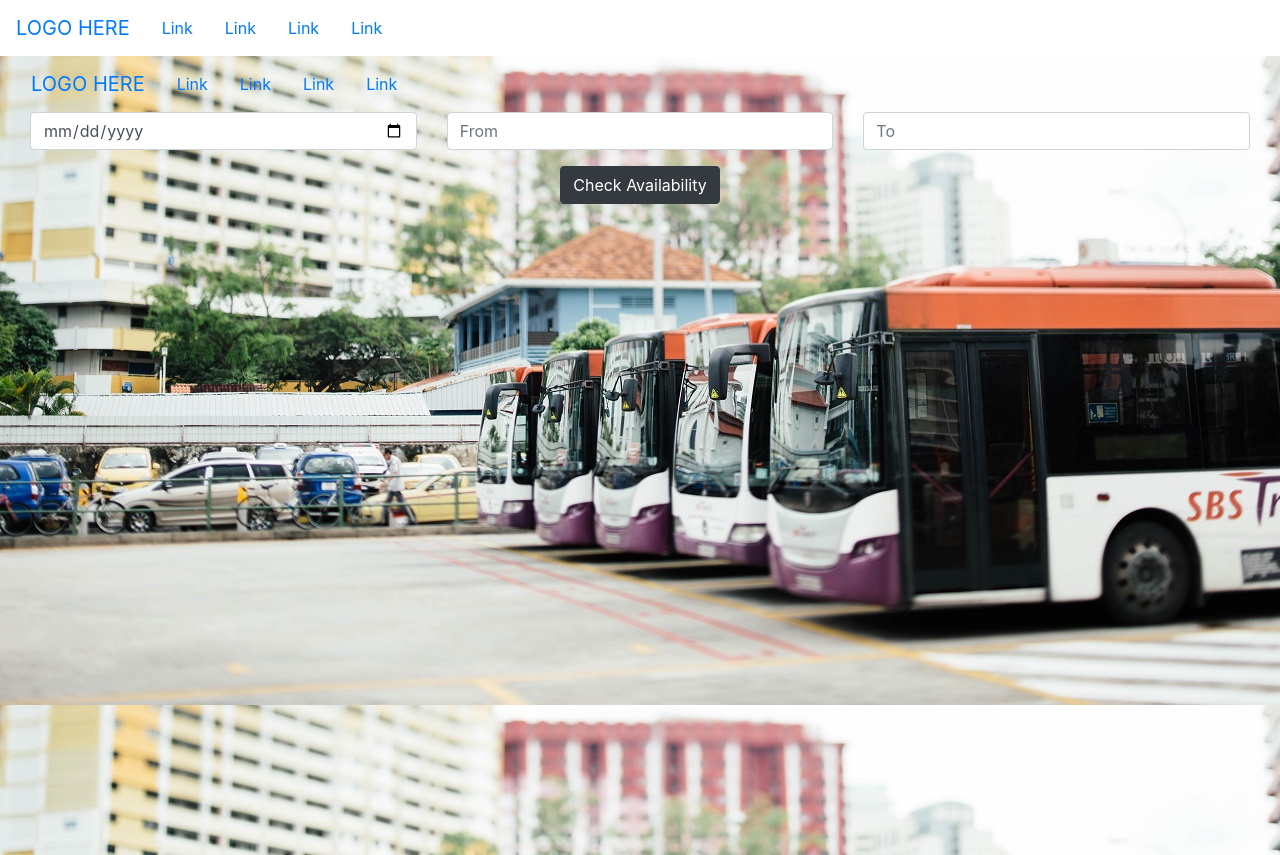
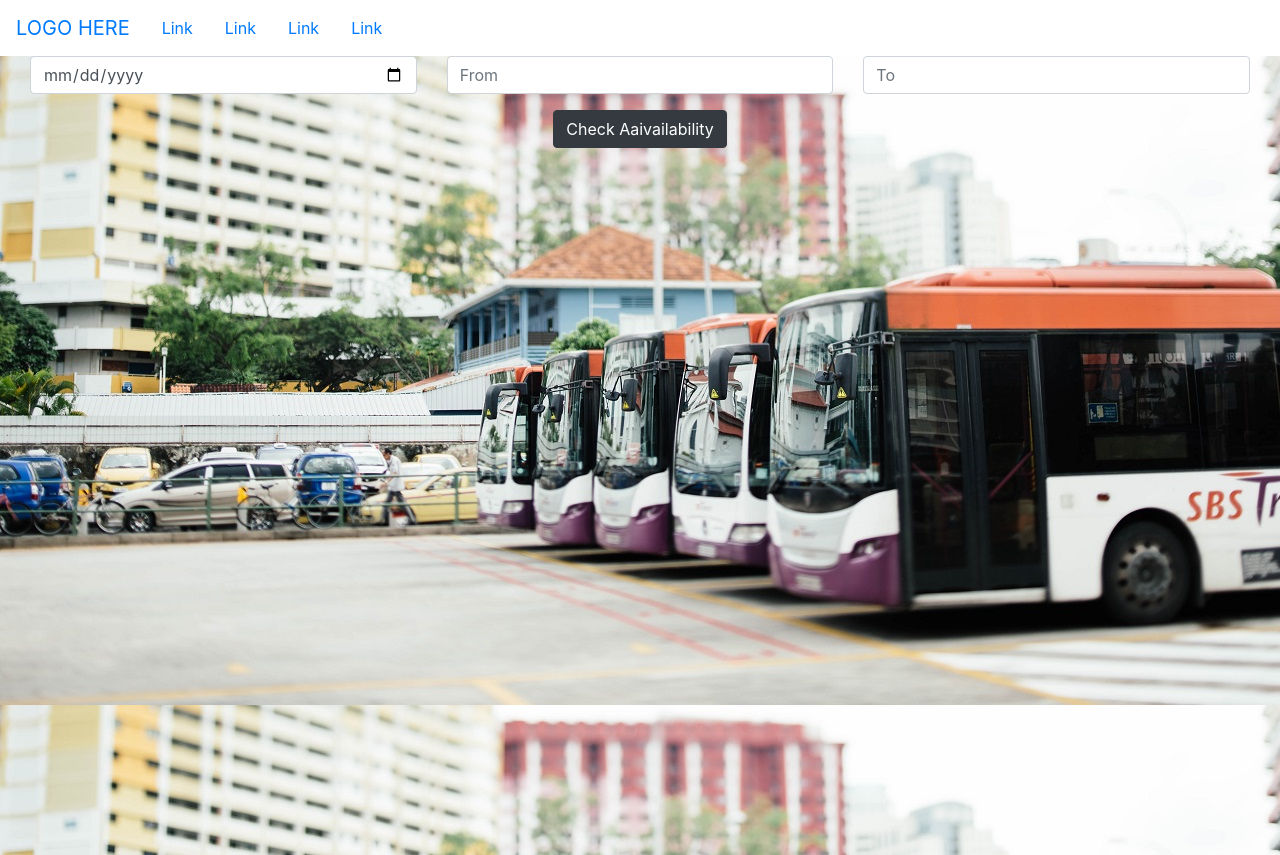
Before and after one commit to reddeath1/traveltz, a PHP site: page / in a window 1280 px wide. Shown: the top 855 px of the page. Run offline with PHP 8.4, Linux system fonts and the light colour scheme.

Commit message:
yutcjhtutu

```diff
--- a/view/home.php
+++ b/view/home.php
@@ -5,35 +5,6 @@
 
 <!--The Banner starts here-->
 <div class="container-fluid hero">
-
-<nav class="navbar navbar-expand-sm">
-
-	<!-- Logo goes here -->
-	<a class="navbar-brand" href="#">LOGO HERE
-  </a>
-	<button class="navbar-toggler" type="button" data-toggle="collapse" data-target="#collapsibleNavbar">
-    <span class="navbar-toggler-icon"></span>
-  </button>
-	<div class="collapse navbar-collapse" id="collapsibleNavbar">
-
-		<!-- Menu Items -->
-		<ul class="nav">
-			<li class="nav-item">
-				<a class="nav-link" href="#">Link</a>
-			</li>
-			<li class="nav-item">
-				<a class="nav-link" href="#">Link</a>
-			</li>
-			<li class="nav-item">
-				<a class="nav-link" href="#">Link</a>
-			</li>
-			<li class="nav-item">
-				<a class="nav-link" href="#">Link</a>
-			</li>
-		</ul>
-	</div>
-</nav>
-
 
 
 
@@ -56,7 +27,7 @@
 		</div>
 		<div class="row">
 			<div class="form-group col-md-4 offset-md-4 text-center">
-				<button type="button" class="btn btn-dark">Check Availability</button>
+				<button type="button" class="btn btn-dark">Check Aaivailability</button>
 			</div>
 		</div>
 	</div>
```
